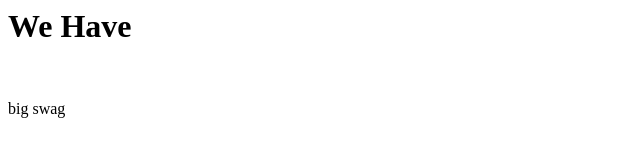
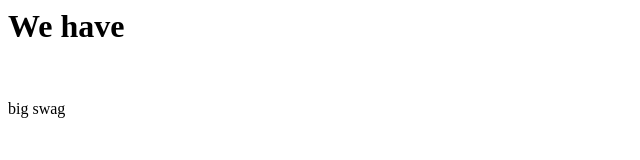
Before and after one commit to washedDeveloper/surge-site, a plain HTML site: page index.html in a window 1280 px wide. Shown: the full height of the page, 0-640 px from the left. Drawn offline with Linux system fonts and the light colour scheme.

Commit message:
changed casing

```diff
--- a/index.html
+++ b/index.html
@@ -5,7 +5,7 @@
 	<title>We Have Big Swag</title>
 </head>
 <body>
-	<h1>We Have</h1>
+	<h1>We have</h1>
 	<br>
 	<p>big swag</p>
 </body>
```
